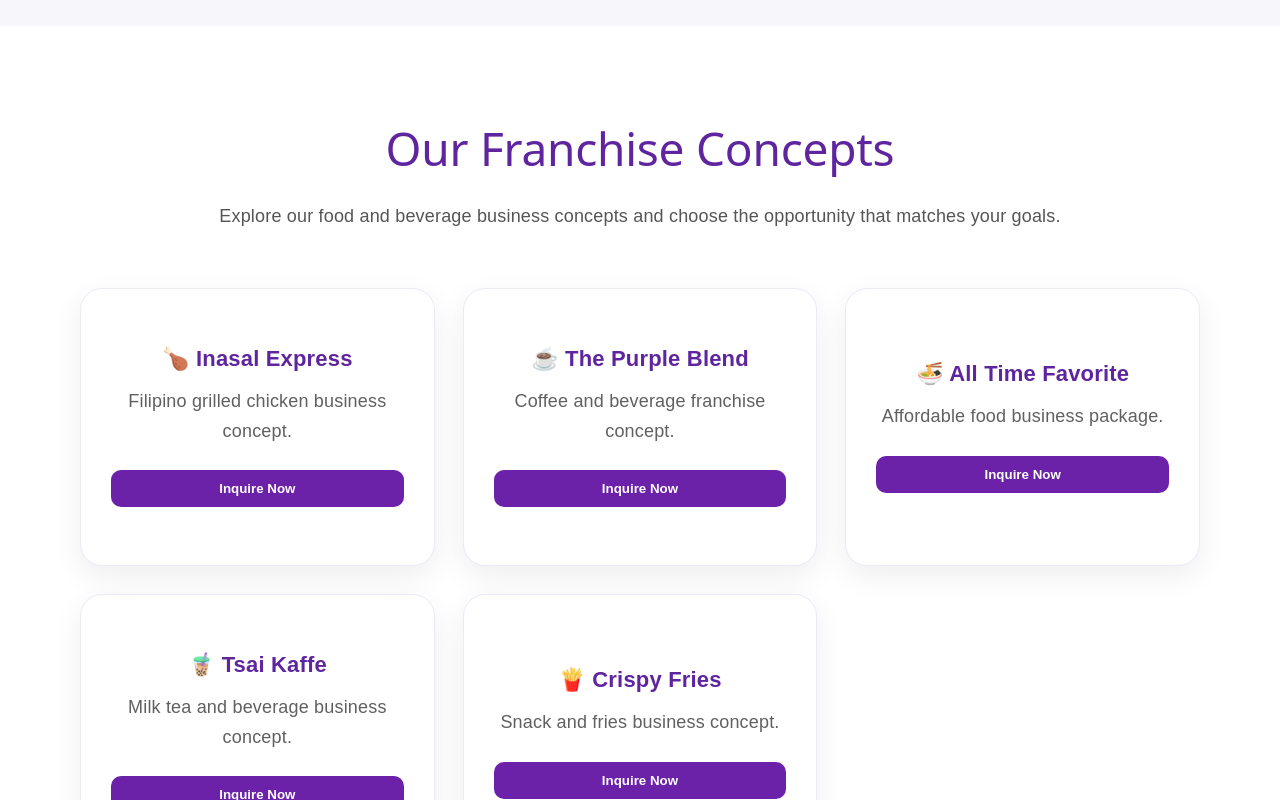
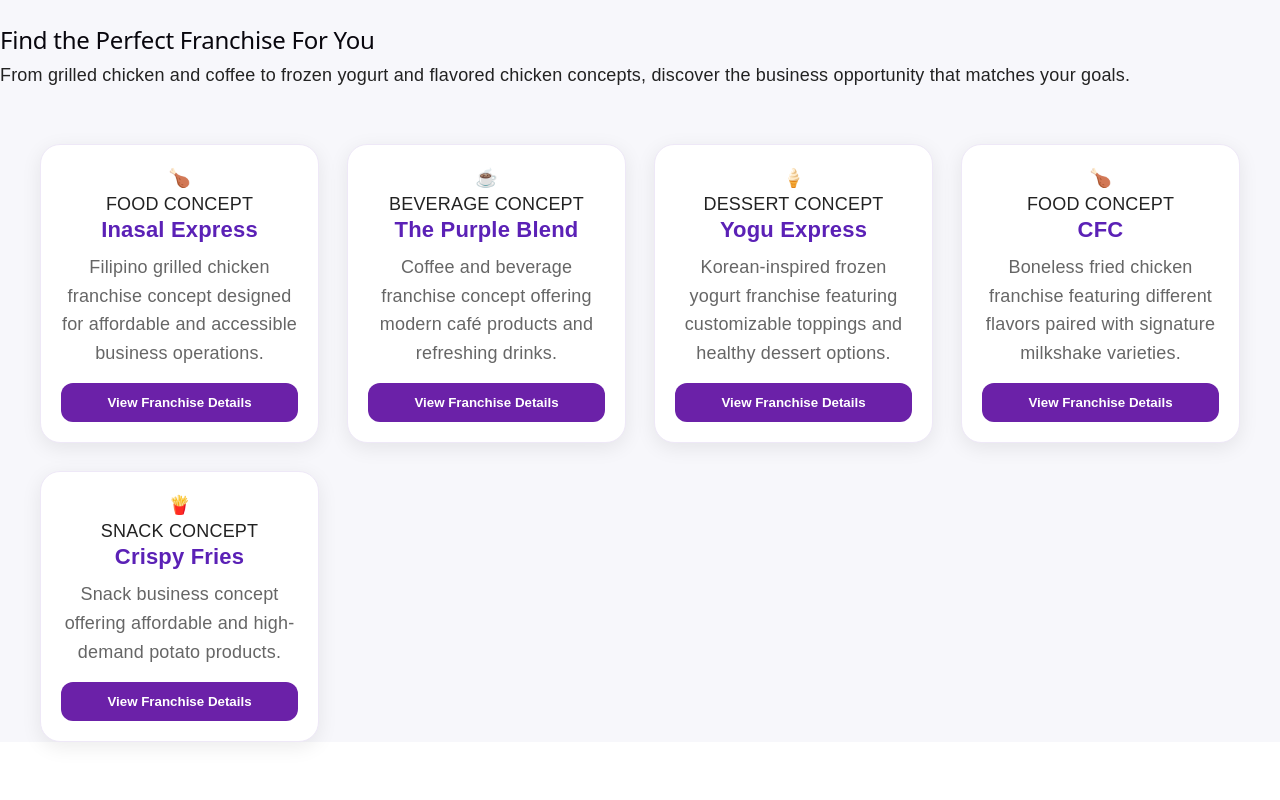
Before and after one commit to jaypartoriza99-art/mlsn-franchise-portal, a React (Vite) app in the folder client/: page / in a window 1280 px wide. Shown: the part 2320-3120 px from the top of the page. Built offline with nearby package versions, Linux system fonts and the light colour scheme.

Commit message:
Updated franchise concepts

```diff
--- a/client/src/pages/HomePage.jsx
+++ b/client/src/pages/HomePage.jsx
@@ -264,25 +264,33 @@ function HomePage({ onOpenLogin }) {
       </section>
 
       {/* CONCEPTS */}
-      <section
-        id="concepts"
-        className="website-section"
-      >
-        <h2>Our Franchise Concepts</h2>
+      <h2>Find the Perfect Franchise For You</h2>
 
 <p>
-          Explore our food and beverage business
-          concepts and choose the opportunity
-          that matches your goals.
+  From grilled chicken and coffee to frozen yogurt
+  and flavored chicken concepts, discover the
+  business opportunity that matches your goals.
 </p>
 
         <div className="concept-grid">
-          <div className="concept-card">
-            <h3>🍗 Inasal Express</h3>
+
+  {/* INASAL EXPRESS */}
+  <div className="concept-card upgraded-concept-card">
+    <div className="concept-image-area">
+      <div className="concept-emoji">🍗</div>
+    </div>
+
+    <div className="concept-card-content">
+      <span className="concept-category">
+        FOOD CONCEPT
+      </span>
+
+      <h3>Inasal Express</h3>
 
       <p>
-              Filipino grilled chicken business
-              concept.
+        Filipino grilled chicken franchise
+        concept designed for affordable and
+        accessible business operations.
       </p>
 
       <button
@@ -295,16 +303,28 @@ function HomePage({ onOpenLogin }) {
           scrollToInquiry()
         }}
       >
-              Inquire Now
+        View Franchise Details
       </button>
     </div>
+  </div>
 
-          <div className="concept-card">
-            <h3>☕ The Purple Blend</h3>
+  {/* PURPLE BLEND */}
+  <div className="concept-card upgraded-concept-card">
+    <div className="concept-image-area">
+      <div className="concept-emoji">☕</div>
+    </div>
+
+    <div className="concept-card-content">
+      <span className="concept-category">
+        BEVERAGE CONCEPT
+      </span>
+
+      <h3>The Purple Blend</h3>
 
       <p>
-              Coffee and beverage franchise
-              concept.
+        Coffee and beverage franchise concept
+        offering modern café products and
+        refreshing drinks.
       </p>
 
       <button
@@ -317,15 +337,28 @@ function HomePage({ onOpenLogin }) {
           scrollToInquiry()
         }}
       >
-              Inquire Now
+        View Franchise Details
       </button>
     </div>
+  </div>
 
-          <div className="concept-card">
-            <h3>🍜 All Time Favorite</h3>
+  {/* YOGU EXPRESS */}
+<div className="concept-card upgraded-concept-card">
+  <div className="concept-image-area">
+    <div className="concept-emoji">🍦</div>
+  </div>
+
+  <div className="concept-card-content">
+    <span className="concept-category">
+      DESSERT CONCEPT
+    </span>
+
+    <h3>Yogu Express</h3>
 
     <p>
-              Affordable food business package.
+      Korean-inspired frozen yogurt franchise
+      featuring customizable toppings and
+      healthy dessert options.
     </p>
 
     <button
@@ -333,42 +366,65 @@ function HomePage({ onOpenLogin }) {
       className="concept-inquire-button"
       onClick={() => {
         setInterestedConcept(
-                  'All Time Favorite'
+          'Yogu Express'
         )
         scrollToInquiry()
       }}
     >
-              Inquire Now
+      View Franchise Details
     </button>
   </div>
+</div>
 
-          <div className="concept-card">
-            <h3>🧋 Tsai Kaffe</h3>
+  {/* CFC */}
+<div className="concept-card upgraded-concept-card">
+  <div className="concept-image-area">
+    <div className="concept-emoji">🍗</div>
+  </div>
+
+  <div className="concept-card-content">
+    <span className="concept-category">
+      FOOD CONCEPT
+    </span>
+
+    <h3>CFC</h3>
 
     <p>
-              Milk tea and beverage business
-              concept.
+      Boneless fried chicken franchise
+      featuring different flavors paired
+      with signature milkshake varieties.
     </p>
 
     <button
       type="button"
       className="concept-inquire-button"
       onClick={() => {
-                setInterestedConcept(
-                  'Tsai Kaffe'
-                )
+        setInterestedConcept('CFC')
         scrollToInquiry()
       }}
     >
-              Inquire Now
+      View Franchise Details
     </button>
   </div>
+</div>
 
-          <div className="concept-card">
-            <h3>🍟 Crispy Fries</h3>
+  {/* CRISPY FRIES */}
+  <div className="concept-card upgraded-concept-card">
+    <div className="concept-image-area">
+      <div className="concept-emoji">🍟</div>
+    </div>
+
+    <div className="concept-card-content">
+      <span className="concept-category">
+        SNACK CONCEPT
+      </span>
+
+      <h3>Crispy Fries</h3>
 
       <p>
-              Snack and fries business concept.
+        Snack business concept offering
+        affordable and high-demand potato
+        products.
       </p>
 
       <button
@@ -381,11 +437,12 @@ function HomePage({ onOpenLogin }) {
           scrollToInquiry()
         }}
       >
-              Inquire Now
+        View Franchise Details
       </button>
     </div>
   </div>
-      </section>
+
+</div>
 {/* FRANCHISE PACKAGES */}
 <section
   id="packages"
@@ -709,12 +766,12 @@ multi-store operations.
                   The Purple Blend
                 </option>
 
-                <option value="All Time Favorite">
-                  All Time Favorite
+                <option value="Yogu Express">
+  Yogu Express
 </option>
 
-                <option value="Tsai Kaffe">
-                  Tsai Kaffe
+<option value="CFC">
+  CFC
 </option>
 
                 <option value="Crispy Fries">
--- a/client/src/styles/homepage.css
+++ b/client/src/styles/homepage.css
@@ -1267,3 +1267,63 @@
     min-height: auto !important;
   }
 }
+.concept-card {
+  background: #fff;
+  border-radius: 20px;
+  overflow: hidden;
+  padding: 20px;
+  text-align: center;
+  box-shadow: 0 5px 20px rgba(0,0,0,0.08);
+  transition: all 0.3s ease;
+}
+
+.concept-card:hover {
+  transform: translateY(-10px);
+  box-shadow: 0 15px 40px rgba(0,0,0,0.15);
+}
+
+.concept-image {
+  width: 100%;
+  height: 180px;
+  object-fit: cover;
+  border-radius: 15px;
+  margin-bottom: 15px;
+}
+
+.concept-badge {
+  display: inline-block;
+  background: #f3e8ff;
+  color: #6b21a8;
+  padding: 6px 14px;
+  border-radius: 999px;
+  font-size: 12px;
+  font-weight: 600;
+  margin-bottom: 12px;
+}
+
+.concept-card h3 {
+  color: #5b21b6;
+  margin-bottom: 10px;
+}
+
+.concept-card p {
+  color: #666;
+  line-height: 1.6;
+  min-height: 60px;
+}
+
+.concept-card button {
+  margin-top: 15px;
+  width: 100%;
+  background: #6b21a8;
+  color: white;
+  border: none;
+  padding: 12px;
+  border-radius: 12px;
+  cursor: pointer;
+  font-weight: 600;
+}
+
+.concept-card button:hover {
+  background: #581c87;
+}
```
Lines whose indentation alone changed are shown as unchanged.
